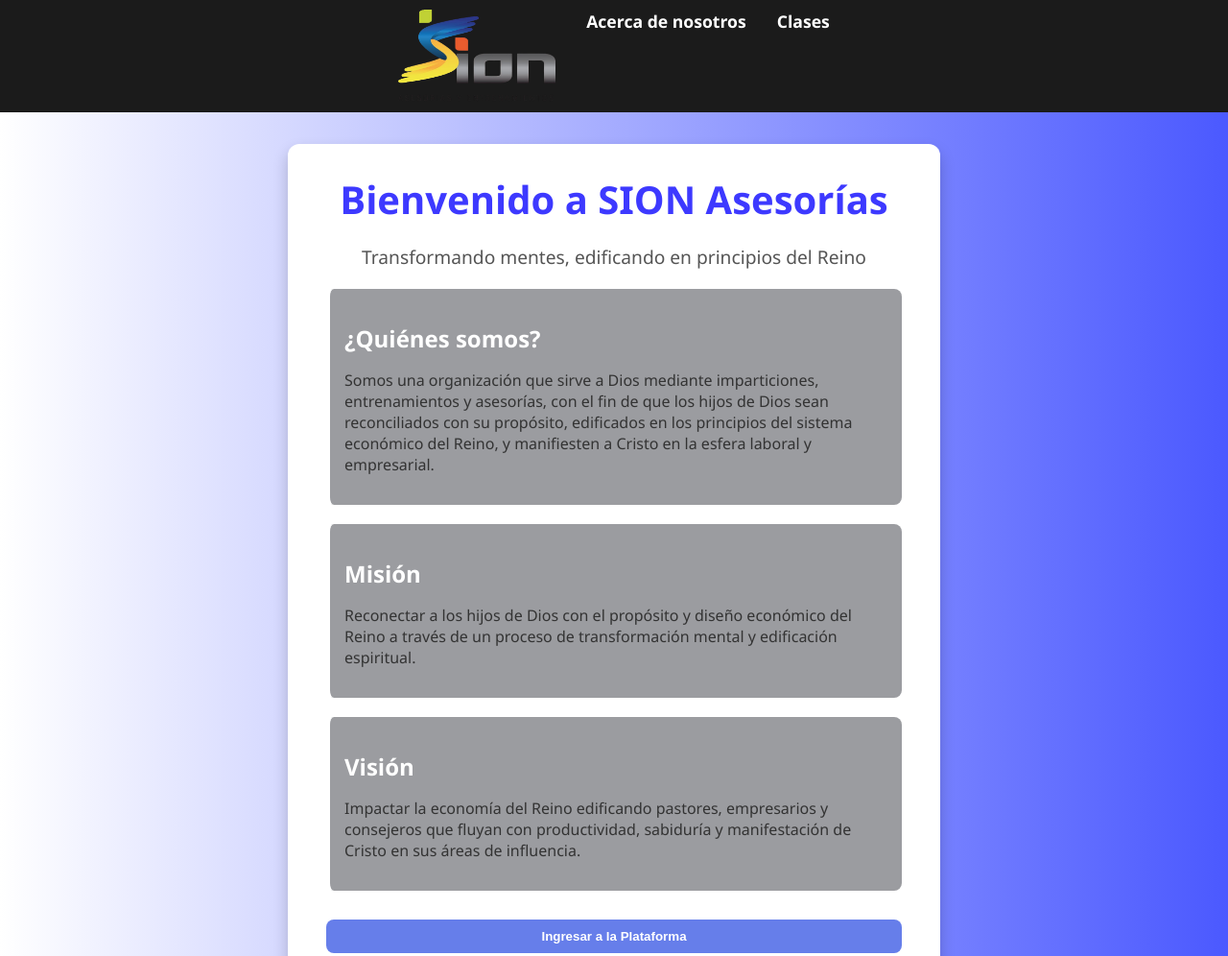
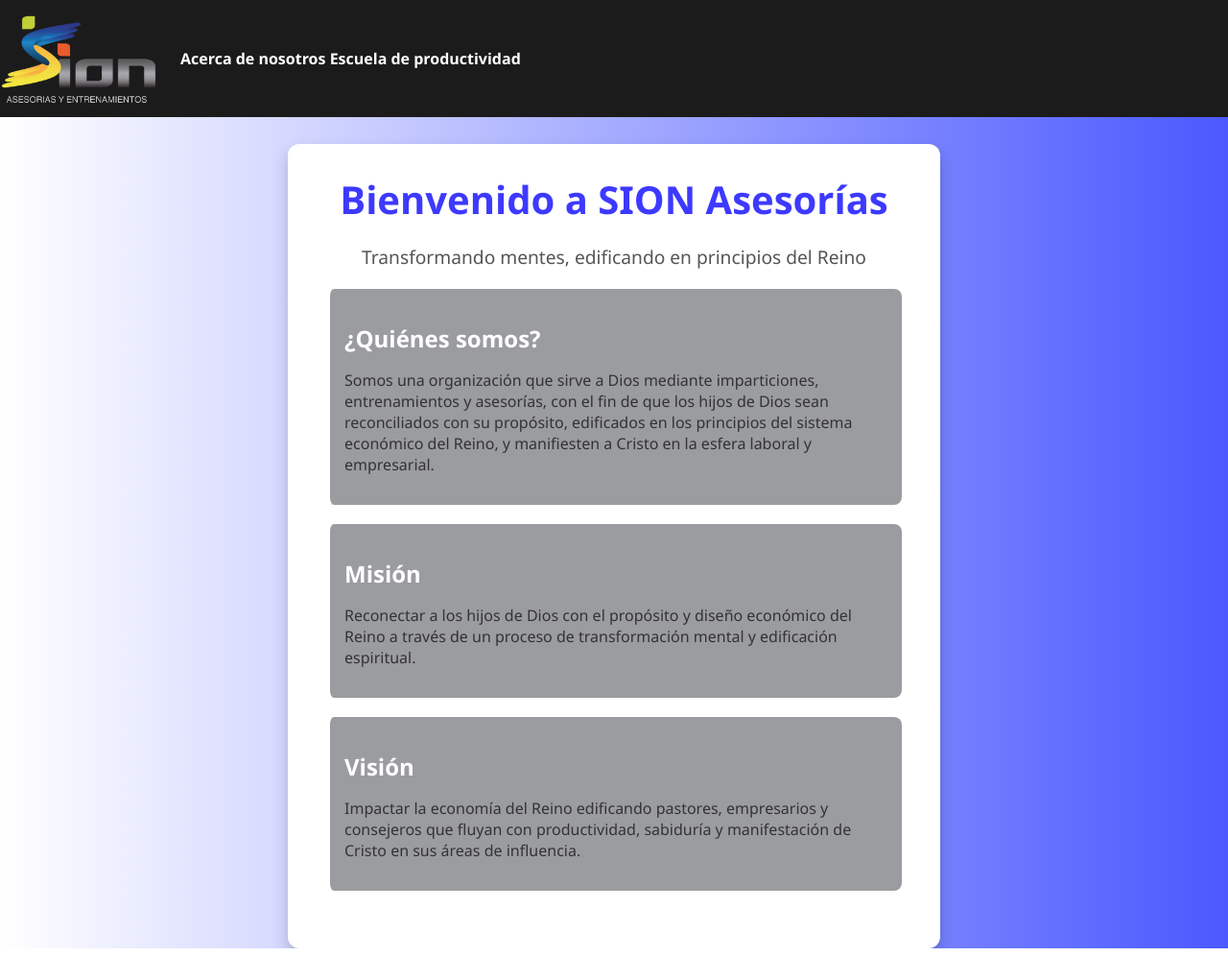
Before and after one commit to JulianBlanco007/proyecto-escuela-virtual-, a plain HTML site: page index.html in a window 1280 px wide. Shown: the top 996 px of the page at 96% size. Drawn offline with Linux system fonts and the light colour scheme.

Commit message:
fix nico

```diff
--- a/index.css
+++ b/index.css
@@ -17,22 +17,33 @@ body, html {
   gap: 1.5rem;
   display: flex;
   padding: 10px 20px;
-  justify-content: center;
+  align-items: center;
   z-index: 1000;
-   margin-bottom: 20px;
+
+
+
 }
 
 .nav-links {
   display: flex;
-  gap: 2rem;
+  gap: 1.5rem;
+  align-items: center;
+  justify-content: flex-end;
+
 }
 
+/* .nav-link1 {
+  justify-content: center;
+} */
+
+
+
 .nav-links a {
-  color: white;
+ color: white;
   text-decoration: none;
   font-weight: bold;
-  font-size: 1.1rem;
   transition: color 0.3s ease;
+
 }
 
 .nav-links a:hover {
@@ -45,6 +56,7 @@ body, html {
   align-items: center;
   min-height: 100vh;
   padding-top: 150px; /* espacio para la barra de navegación */
+
 }
 
 .welcome-content {
--- a/index.html
+++ b/index.html
@@ -11,10 +11,13 @@
 </head>
 <body class="bienvenida">
   <div class="nav-container">
+
     <nav class="nav-links">
-       <img src="img/imagen1.png" class="img1" alt="Logo Plataforma" />
+      <img src="img/imagen7.png" class="img1" alt="Logo Plataforma" />
+      <div class="nav-link1">
       <a href="#">Acerca de nosotros</a>
-      <a href="clases.html">Clases</a>
+      <a href="clases.html">Escuela de productividad</a>
+      </div>
     </nav>
   </div>
 
@@ -50,7 +53,7 @@
     </section>
 
     <div class="button-container">
-      <button onclick="window.location.href='login.html'">Ingresar a la Plataforma</button>
+      <!-- <button onclick="window.location.href='login.html'">Ingresar a la Plataforma</button> -->
     </div>
   </main>
 </body>
--- a/style.css
+++ b/style.css
@@ -30,8 +30,11 @@ header {
 .nav-links a {
   color: white;
   text-decoration: none;
-  font-weight: 500;
+  font-weight: bold;
   transition: color 0.3s ease;
+
+
+
 }
 
 .nav-links a:hover {
```
Also changed, not shown: clases.html (+1 -1 lines), img/imagen6.png (added), img/imagen7.png (added).
